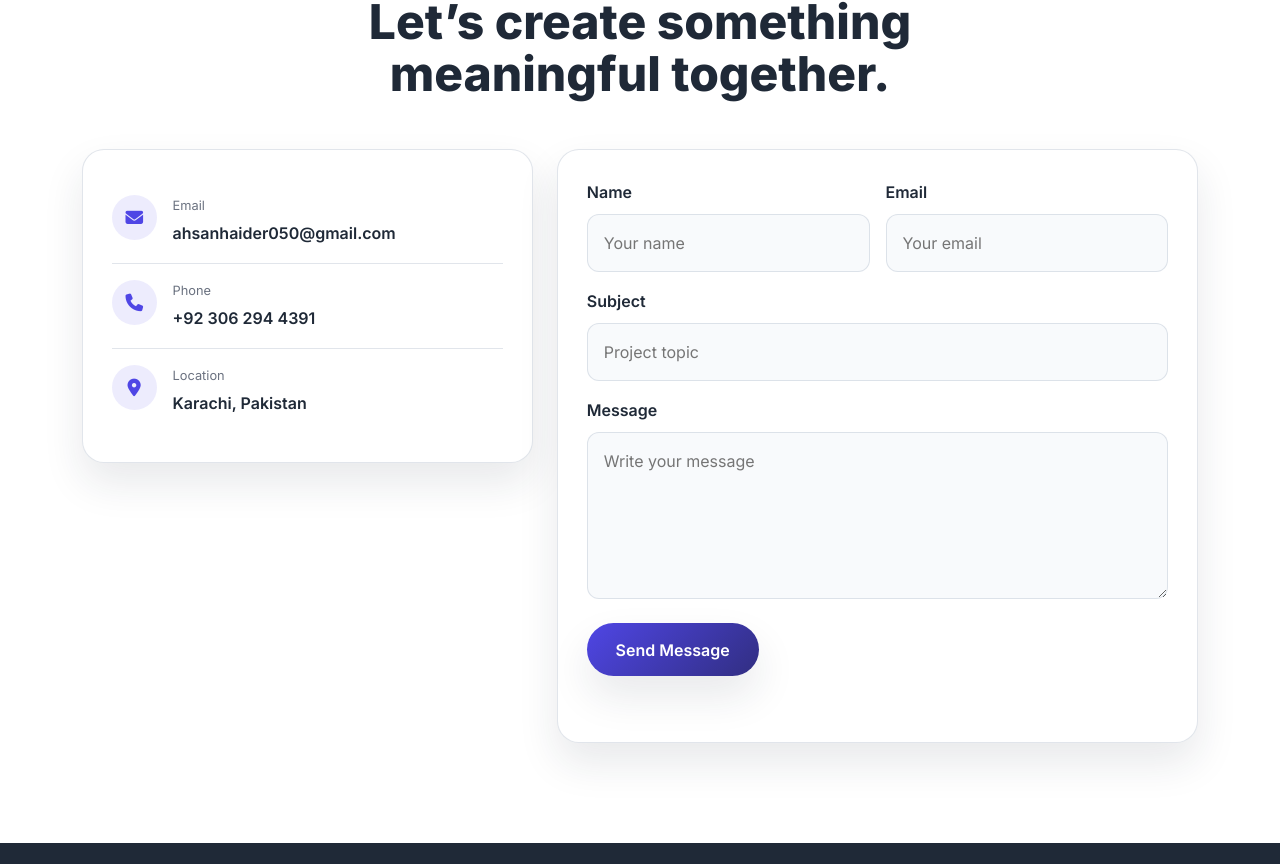
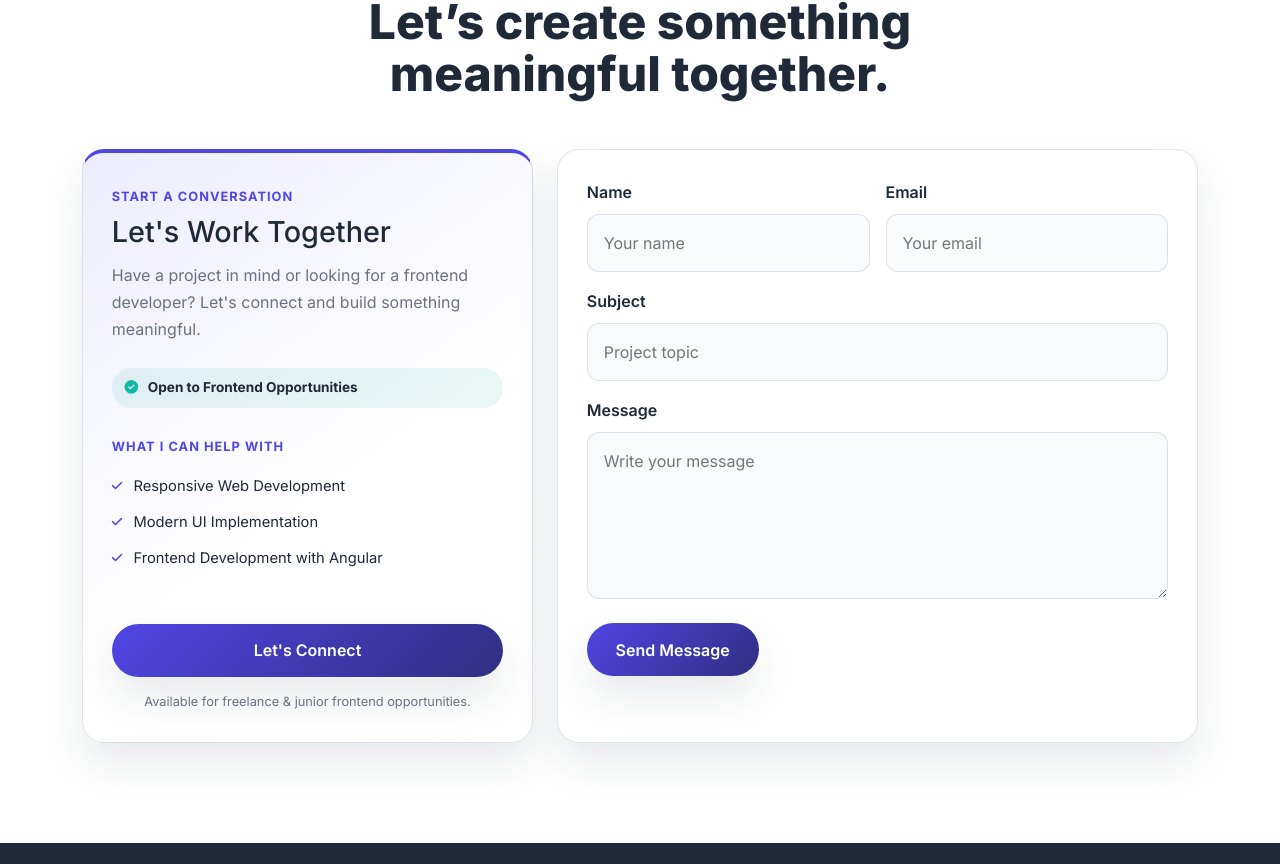
Before and after one commit to ahsanhaider-110/Ahsan, a website: page index.html in a window 1280 px wide. Shown: the part 4977-5841 px from the top of the page. Drawn offline with nearby package versions, Linux system fonts and the light colour scheme.

Commit message:
feat: refactor contact section to collaboration card; enhance styles and structure for better presentation

```diff
--- a/assets/scss/styles.scss
+++ b/assets/scss/styles.scss
@@ -519,40 +519,88 @@ a {
     padding: 1.8rem;
 }
 
-.contact-item {
+.collaboration-card {
+    background: linear-gradient(145deg, rgba(79, 70, 229, 0.1), $white 58%);
+    border-top: 4px solid $primary;
+    overflow: hidden;
+    height: 100%;
     display: flex;
-    align-items: flex-start;
-    gap: 1rem;
-    padding: 1rem 0;
-    border-bottom: 1px solid $border;
+    flex-direction: column;
 
-    &:last-child {
-        border-bottom: none;
+    h3 {
+        margin: 0.35rem 0 0.8rem;
+        font-size: 1.8rem;
+        color: $text;
     }
+}
+
+.collaboration-kicker,
+.help-title {
+    color: $primary;
+    font-size: 0.8rem;
+    font-weight: 700;
+    letter-spacing: 0.08em;
+    text-transform: uppercase;
+}
+
+.collaboration-heading p {
+    color: $text-soft;
+    margin: 0;
+}
+
+.collaboration-status {
+    display: inline-flex;
+    align-items: center;
+    gap: 0.6rem;
+    margin: 1.5rem 0;
+    padding: 0.55rem 0.8rem;
+    border-radius: 999px;
+    background: rgba(20, 184, 166, 0.1);
+    color: $text;
+    font-size: 0.85rem;
+    font-weight: 700;
 
     i {
-        @include flex-center;
-        width: 2.8rem;
-        height: 2.8rem;
-        border-radius: 50%;
-        background: rgba(79, 70, 229, 0.1);
-        color: $primary;
-        font-size: 1.1rem;
+        color: $accent;
     }
+}
 
-    span {
-        display: block;
-        color: $text-soft;
-        font-size: 0.8rem;
-        margin-bottom: 0.2rem;
+.help-area {
+    margin-bottom: 1.5rem;
+}
+
+.help-list {
+    display: grid;
+    gap: 0.7rem;
+    margin: 0.9rem 0 0;
+    padding: 0;
+    list-style: none;
+
+    li {
+        display: flex;
+        align-items: flex-start;
+        gap: 0.7rem;
+        color: $text;
+        font-size: 0.92rem;
+
+        i {
+            margin-top: 0.35rem;
+            color: $primary;
+            font-size: 0.75rem;
+        }
     }
+}
 
-    a,
-    p {
-        margin: 0;
-        color: $text;
-        font-weight: 600;
-    }
+.collaboration-cta {
+    width: 100%;
+    margin-top: auto;
+}
+
+.collaboration-note {
+    margin: 0.9rem 0 0;
+    color: $text-soft;
+    font-size: 0.8rem;
+    text-align: center;
 }
 
 .contact-form {
--- a/index.html
+++ b/index.html
@@ -298,7 +298,7 @@
         <section id="talks" class="section bg-soft">
             <div class="container">
                 <div class="section-header reveal">
-                    <p class="eyebrow">Talks &amp; learning</p>
+                    <p class="eyebrow">Talks &amp learning</p>
                     <h2>Ideas, lessons, and skills I keep building.</h2>
                 </div>
 
@@ -368,30 +368,31 @@
                     <h2>Let’s create something meaningful together.</h2>
                 </div>
 
-                <div class="row g-4 align-items-start">
+                <div class="row g-4 align-items-stretch">
                     <div class="col-lg-5 reveal">
-                        <div class="contact-card">
-                            <div class="contact-item">
-                                <i class="fa-solid fa-envelope"></i>
-                                <div>
-                                    <span>Email</span>
-                                    <a href="mailto:ahsanhaider050@gmail.com">ahsanhaider050@gmail.com</a>
-                                </div>
+                        <div class="contact-card collaboration-card">
+                            <div class="collaboration-heading">
+                                <span class="collaboration-kicker">Start a conversation</span>
+                                <h3>Let's Work Together</h3>
+                                <p>Have a project in mind or looking for a frontend developer? Let's connect and build something meaningful.</p>
                             </div>
-                            <div class="contact-item">
-                                <i class="fa-solid fa-phone"></i>
-                                <div>
-                                    <span>Phone</span>
-                                    <a href="tel:+923062944391">+92 306 294 4391</a>
-                                </div>
+
+                            <div class="collaboration-status">
+                                <i class="fa-solid fa-circle-check"></i>
+                                <span>Open to Frontend Opportunities</span>
                             </div>
-                            <div class="contact-item">
-                                <i class="fa-solid fa-location-dot"></i>
-                                <div>
-                                    <span>Location</span>
-                                    <p>Karachi, Pakistan</p>
-                                </div>
+
+                            <div class="help-area">
+                                <span class="help-title">What I Can Help With</span>
+                                <ul class="help-list">
+                                    <li><i class="fa-solid fa-check"></i><span>Responsive Web Development</span></li>
+                                    <li><i class="fa-solid fa-check"></i><span>Modern UI Implementation</span></li>
+                                    <li><i class="fa-solid fa-check"></i><span>Frontend Development with Angular</span></li>
+                                </ul>
                             </div>
+
+                            <a class="btn btn-primary collaboration-cta" href="#contactForm">Let's Connect</a>
+                            <p class="collaboration-note">Available for freelance &amp; junior frontend opportunities.</p>
                         </div>
                     </div>
 
```
Also changed, not shown: assets/css/styles.css, assets/scss/styles.css, 1 other file.
